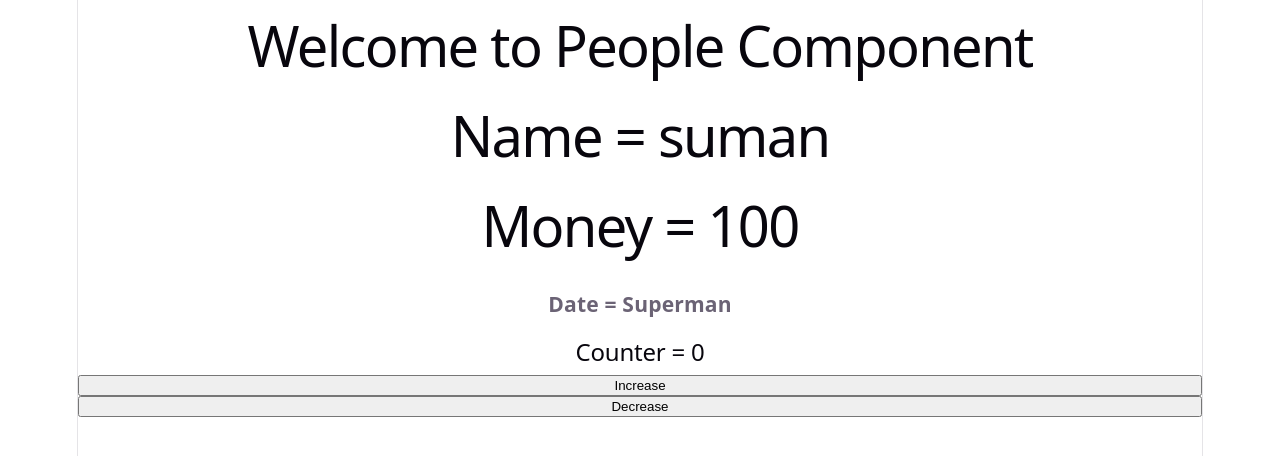
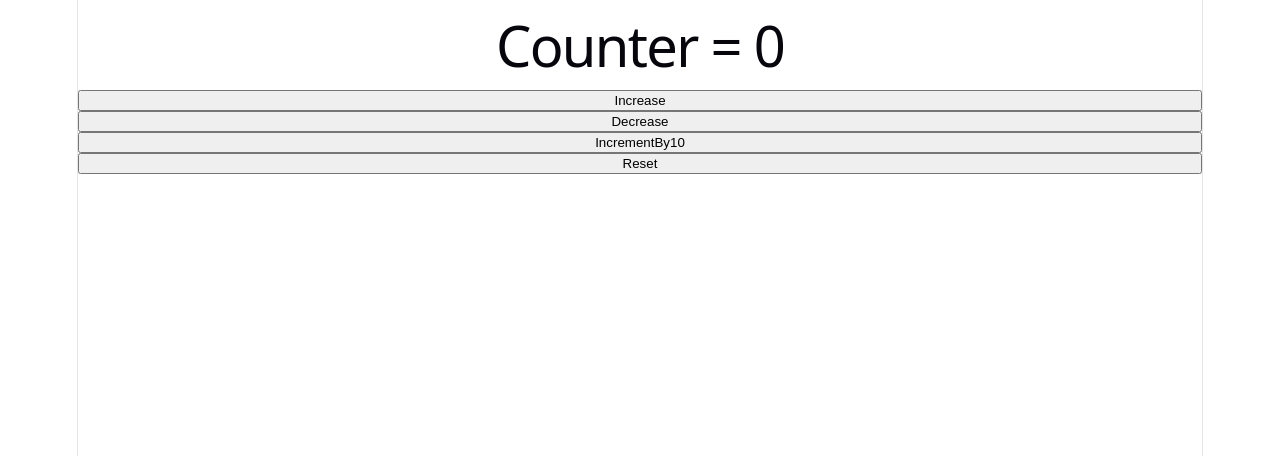
Before and after one commit to RajTheCreater/react-practise, a React (Vite) app: page / in a window 1280 px wide. Shown: the top 456 px of the page. Built offline with nearby package versions, Linux system fonts and the light colour scheme.

Commit message:
redjucer hook

```diff
--- a/src/App.jsx
+++ b/src/App.jsx
@@ -1,10 +1,10 @@
 import React from 'react'
-import People from './Components/People'
+import Index from './UseReducer/Index'
 
 const App = () => {
   return (
     <>
-      <People />
+      <Index />
     </>
   )
 }
--- /dev/null
+++ b/src/UseReducer/Index.jsx
@@ -0,0 +1,35 @@
+import React, { useReducer } from 'react'
+
+const counterReducer = (state, action) => {
+    console.log("state", state)
+    switch (action.type) {
+        case "Increment":
+            return { counter: state.counter + 1 }
+            break;
+        case "Decrement":
+            return { counter: state.counter - 1 }
+            break;
+        case "IncrementBy10":
+            return { counter: state.counter + 10 }
+            break;
+        case "Reset":
+            return { counter: 0}
+            break;
+    }
+}
+const Index = () => {
+    const [ state, dispatch ] = useReducer(counterReducer, { counter: 0 });
+    return (
+        <>
+            <h1>
+                Counter = {state.counter}
+            </h1>
+            <button onClick={()=> dispatch({type:"Increment"}) } >Increase</button>
+            <button onClick={()=> dispatch({type:"Decrement"}) } >Decrease</button>
+            <button onClick={()=> dispatch({type:"IncrementBy10"}) } >IncrementBy10</button>
+            <button onClick={()=> dispatch({type:"Reset"}) } >Reset</button>
+        </>
+    )
+}
+
+export default Index
```
